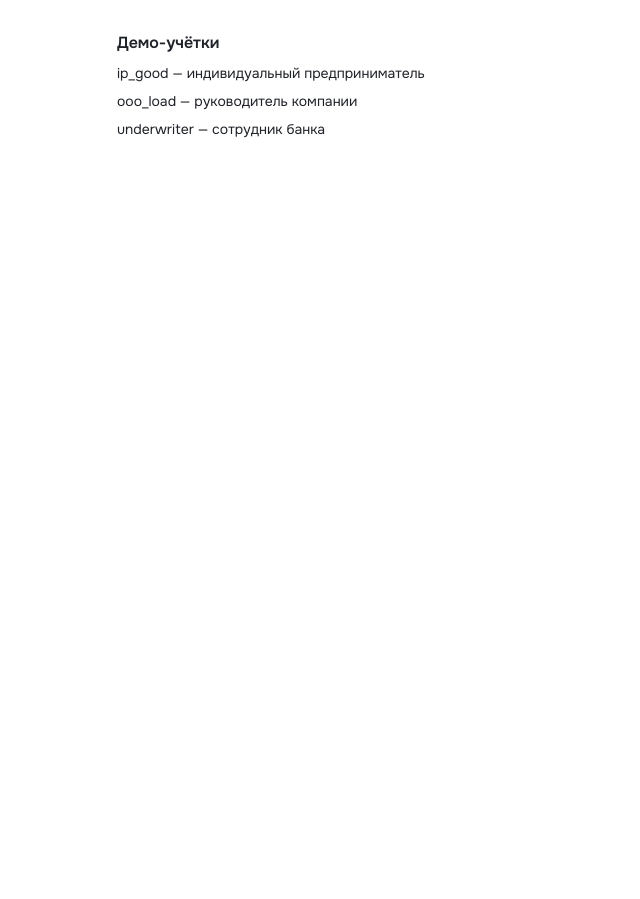
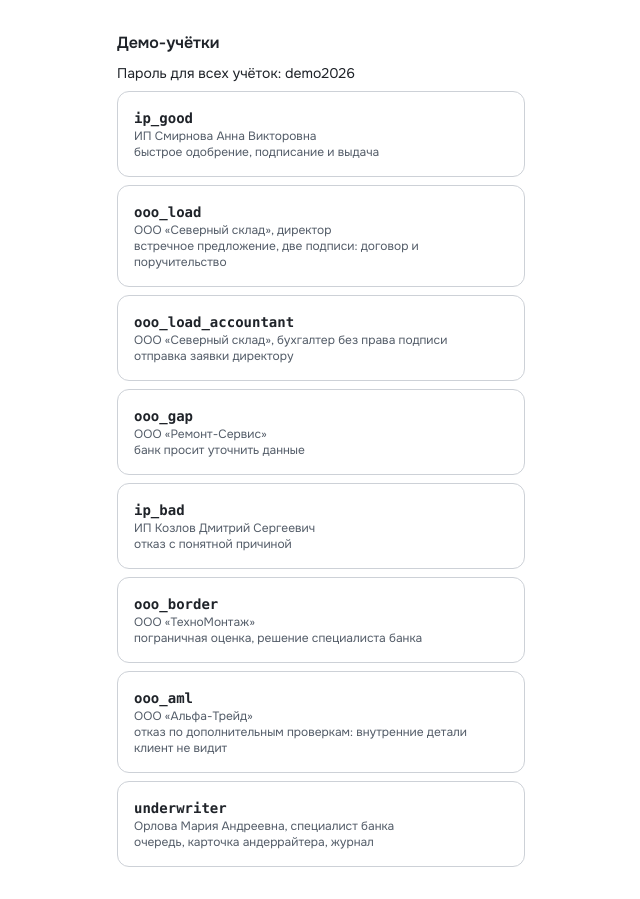
Before and after one commit to dimagb/harkachi_alpha26, a React (Vite) app in the folder frontend/: page /login in a window 1280 px wide. Shown: the part 539-1438 px from the top of the page, without its empty margins (319-959 px from the left). Before the commit the page ends 800 px from the top, so only its background shows below. Built offline with nearby package versions, Linux system fonts and the light colour scheme; what openapi-fetch would draw is missing.

Commit message:
F-01b: все демо-учётки на входе и MSW-проверки

```diff
--- a/frontend/src/Login.tsx
+++ b/frontend/src/Login.tsx
@@ -2,6 +2,7 @@ import { Button, Container, Paper, PasswordInput, Stack, Text, TextInput, Title
 import { useState, type FormEvent } from 'react';
 import { api, fieldErrors } from './api/client';
 import { setToken } from './auth/session';
+import { demoAccounts } from './demoAccounts';
 
 export default function Login() {
   const [login, setLogin] = useState('');
@@ -41,10 +42,27 @@ export default function Login() {
         </Paper>
         <Stack gap="xs">
           <Title order={2} size="h4">Демо-учётки</Title>
-          <Text size="sm">ip_good — индивидуальный предприниматель</Text>
-          <Text size="sm">ooo_load — руководитель компании</Text>
-          <Text size="sm">underwriter — сотрудник банка</Text>
-          {import.meta.env.DEV && import.meta.env.VITE_USE_MSW === 'true' && <Text size="sm" c="dimmed">Работа без сервера. Пароль для демо-учёток: demo2026.</Text>}
+          <Text size="sm">Пароль для всех учёток: demo2026</Text>
+          <Stack component="ul" aria-label="Демо-учётки" gap="xs" m={0} p={0} style={{ listStyle: 'none', minWidth: 0 }}>
+            {demoAccounts.map((account) => (
+              <li key={account.login} style={{ minWidth: 0 }}>
+                <Paper
+                  component="button" type="button" withBorder p="md" radius="md" w="100%"
+                  style={{ textAlign: 'left', cursor: 'pointer', color: 'var(--cc-ink)', font: 'inherit' }}
+                  onClick={() => {
+                    setLogin(account.login);
+                    setPassword('demo2026');
+                    document.getElementById('login')?.closest('form')?.querySelector<HTMLButtonElement>('button[type="submit"]')?.focus();
+                  }}
+                >
+                  <Text component="code" display="block" size="sm" fw={600} style={{ fontFamily: 'var(--mantine-font-family-monospace)', whiteSpace: 'nowrap' }}>{account.login}</Text>
+                  <Text component="span" display="block" size="xs" c="var(--cc-ink-2)">{account.name}</Text>
+                  <Text component="span" display="block" size="xs" c="var(--cc-ink-2)">{account.description}</Text>
+                </Paper>
+              </li>
+            ))}
+          </Stack>
+          {import.meta.env.DEV && import.meta.env.VITE_USE_MSW === 'true' && <Text size="sm" c="dimmed">Работа без сервера.</Text>}
         </Stack>
       </Stack>
     </Container>
--- /dev/null
+++ b/frontend/src/demoAccounts.ts
@@ -0,0 +1,10 @@
+export const demoAccounts = [
+  { login: 'ip_good', name: 'ИП Смирнова Анна Викторовна', description: 'быстрое одобрение, подписание и выдача' },
+  { login: 'ooo_load', name: 'ООО «Северный склад», директор', description: 'встречное предложение, две подписи: договор и поручительство' },
+  { login: 'ooo_load_accountant', name: 'ООО «Северный склад», бухгалтер без права подписи', description: 'отправка заявки директору' },
+  { login: 'ooo_gap', name: 'ООО «Ремонт-Сервис»', description: 'банк просит уточнить данные' },
+  { login: 'ip_bad', name: 'ИП Козлов Дмитрий Сергеевич', description: 'отказ с понятной причиной' },
+  { login: 'ooo_border', name: 'ООО «ТехноМонтаж»', description: 'пограничная оценка, решение специалиста банка' },
+  { login: 'ooo_aml', name: 'ООО «Альфа-Трейд»', description: 'отказ по дополнительным проверкам: внутренние детали клиент не видит' },
+  { login: 'underwriter', name: 'Орлова Мария Андреевна, специалист банка', description: 'очередь, карточка андеррайтера, журнал' },
+] as const;
--- a/frontend/src/mocks/fixtures.ts
+++ b/frontend/src/mocks/fixtures.ts
@@ -40,6 +40,23 @@ export const companyProfiles: Record<string, Schema['CompanyProfile']> = {
     avg_monthly_turnover: 2000000, source_note: 'Данные из ЕГРЮЛ на 23.10.2026',
   },
 };
+
+// F-01b: public company identifiers and directors from contracts/personas.json.
+for (const [login, suffix, name, inn, ogrn, fullName] of [
+  ['ooo_gap', '203', 'ООО «Ремонт-Сервис»', '7703123457', '1247700023456', 'Гусев Артём Павлович'],
+  ['ooo_border', '204', 'ООО «ТехноМонтаж»', '7705123452', '1257700034567', 'Захаров Роман Олегович'],
+] as const) {
+  const companyId = `20000000-0000-4000-8000-000000000${suffix}`;
+  const company = { id: companyId, name, inn, kind: 'OOO' as const };
+  accounts[login] = {
+    user: { id: companyId.replace('20000000', '10000000'), full_name: fullName, role: 'CLIENT' },
+    companies: [{ company, position: 'Генеральный директор', can_sign: true, is_founder: true }],
+  };
+  companyProfiles[companyId] = {
+    ...companyProfiles[accounts.ooo_load!.companies[0]!.company.id]!, ...company, ogrn,
+    director_full_name: fullName, founders: [{ full_name: fullName, share_pct: 100 }],
+  };
+}
 
 const at = '2026-10-23T09:00:00Z';
 const draftStage: Schema['Stage'] = { index: 1, code: 'APPLICATION', title: 'Заявка', what_happens: 'Заявка сохранена как черновик.', what_to_do: 'Заполните и отправьте заявку.' };
@@ -131,7 +148,7 @@ applicationScenarios.push({
 // ip_bad name/inn/ogrn: contracts/personas.json, personas[code="ip_bad"].
 for (const [login, id, companyId, name, kind] of [
   ['ip_bad', '30000000-0000-4000-8000-000000000201', '20000000-0000-4000-8000-000000000201', 'ИП Козлов Дмитрий Сергеевич', 'IP'],
-  ['ooo_aml', '30000000-0000-4000-8000-000000000202', '20000000-0000-4000-8000-000000000202', 'ООО — демо дополнительных проверок', 'OOO'],
+  ['ooo_aml', '30000000-0000-4000-8000-000000000202', '20000000-0000-4000-8000-000000000202', 'ООО «Альфа-Трейд»', 'OOO'],
 ] as const) {
   const base = accounts[kind === 'IP' ? 'ip_good' : 'ooo_load']!;
   accounts[login] = { user: { ...base.user, id: companyId.replace('20000000', '10000000') }, companies: base.companies.map((membership) => ({ ...membership, company: { ...membership.company, id: companyId, name, ...(login === 'ip_bad' ? { inn: '770412345664' } : {}) } })) };
```
Also changed, not shown: 1 other file (tests, documents, lock files or other folders).
